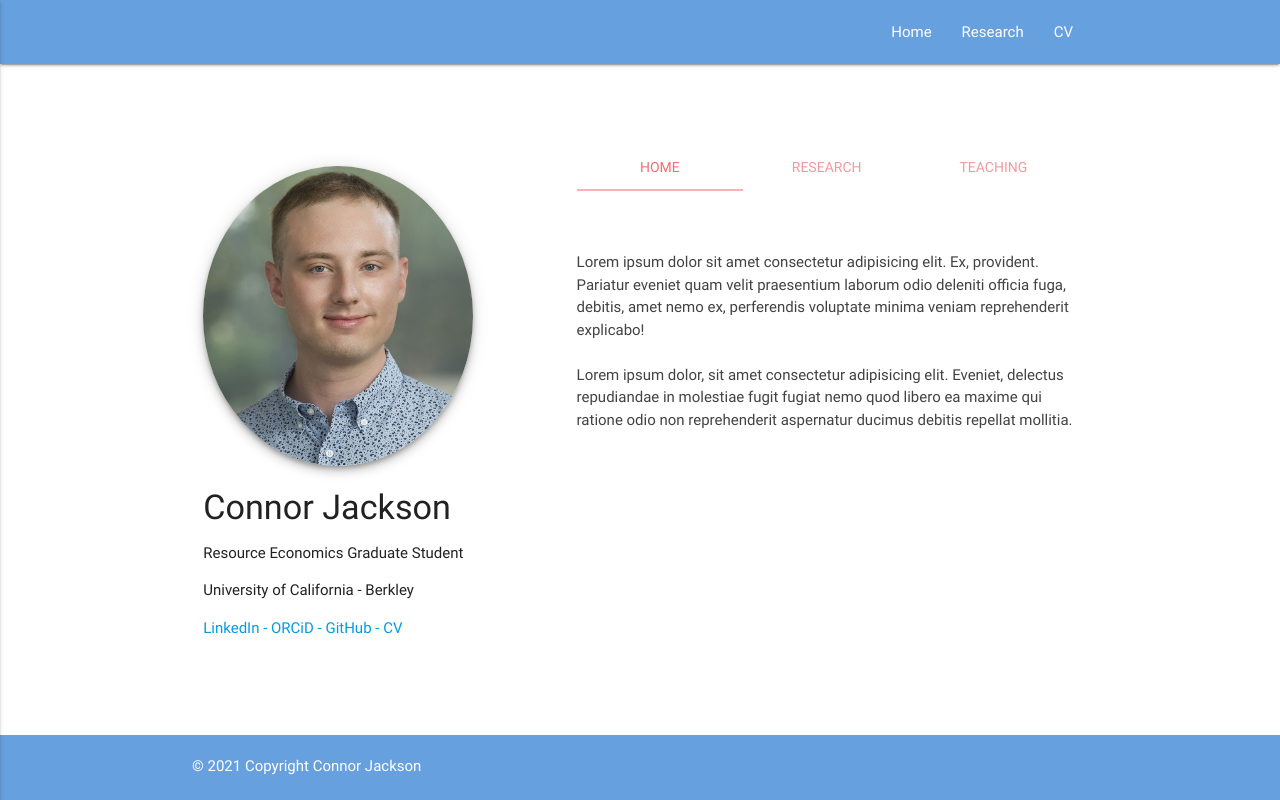
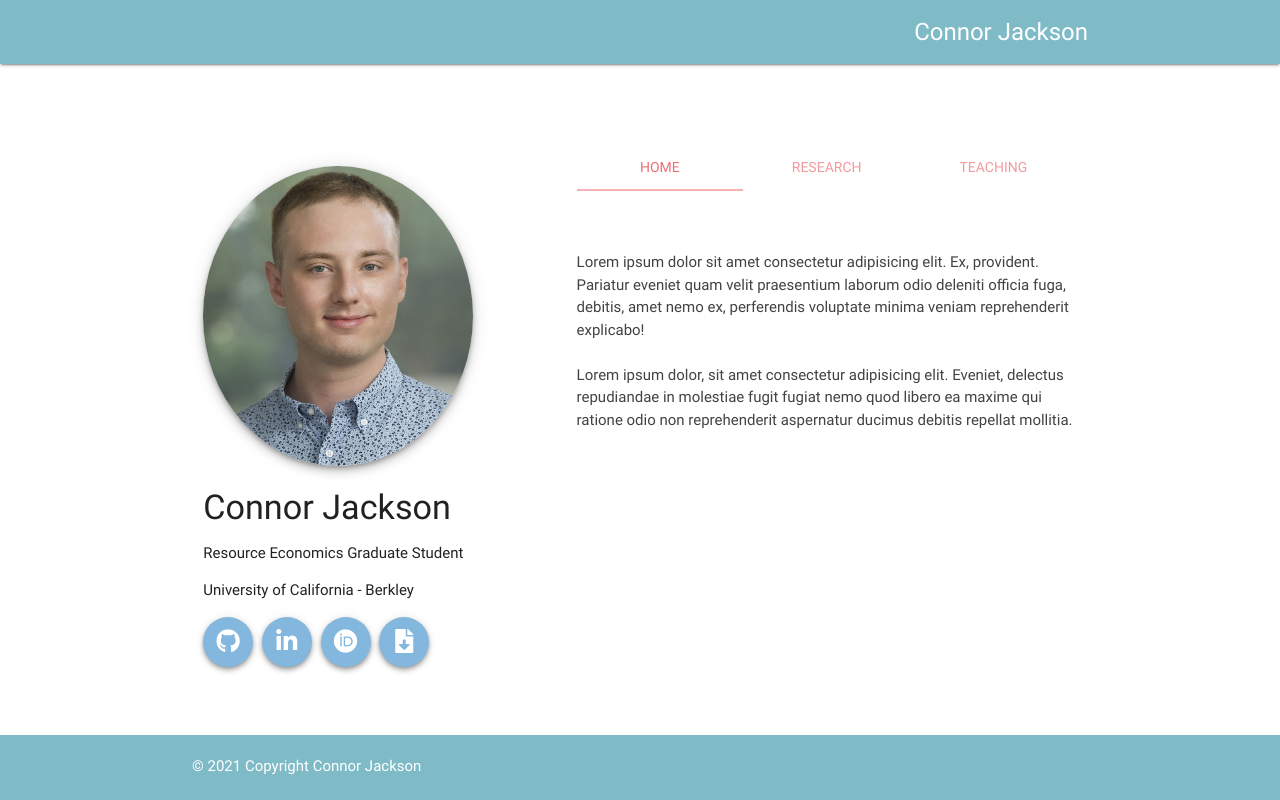
Before and after one commit to pfvatterott/Connor-Portfolio, a plain HTML site: page index.html in a window 1280 px wide. Drawn offline with nearby package versions, Linux system fonts and the light colour scheme; a web font is replaced by a local one.

Commit message:
adjusting color scheme

```diff
--- a/index.html
+++ b/index.html
@@ -29,32 +29,12 @@
 <body>
 
   <!-- Navbar -->
-
   <header>
     <div class="navbar-fixed">
       <nav>
         <div class="nav-wrapper">
           <div class="container">
-            <a href="#" data-activates="mobile-menu" class="button-collapse"><i class="material-icons">menu</i></a>
-            <ul class="right hide-on-med-and-down">
-              <li class="tab"><a href="#home">Home</a></li>
-              <li><a href="#research">Research</a></li>
-              <li><a href="#Portfolio">CV</a></li>
-            </ul>
-            <ul class="side-nav" id="mobile-menu">
-              <li>
-                <div class="userView">
-                  <a href="#!user"><img class="circle"
-                      src="./assets/connor-profile.jpg"
-                      alt="User Image Sidenav"></a>
-                  <a href="#!name"><span class="black-text name">Connor Jackson</span></a>
-                  <a href="#!email"><span class="black-text email">connorpj@gmail.com</span></a>
-                </div>
-              </li>
-              <li><a href="./index.html">Home</a></li>
-              <li><a href="./research.html">Research</a></li>
-              <li><a href="#PortfolioMobile">CV</a></li>
-            </ul>
+            <a class="right navbarTitle">Connor Jackson</a>
           </div>
         </div>
       </nav>
@@ -62,10 +42,7 @@
   </header>
 
   <!-- Main -->
-
-
   <main>
-
     <section class="section white main-section">
         <div class="row container">
             <div class="col s12 m4">
@@ -77,14 +54,31 @@
                 <h4>Connor Jackson</h4>
                 <p>Resource Economics Graduate Student</p>
                 <p>University of California - Berkley</p>
-                <a href="https://www.linkedin.com/in/connorpj/" target="_blank">LinkedIn</a>
+                <!-- <a href="https://www.linkedin.com/in/connorpj/" target="_blank">LinkedIn</a>
                 <a> - </a>
                 <a href="https://orcid.org/0000-0002-4220-5210" target="_blank">ORCiD</a>
                 <a> - </a>
                 <a href="https://github.com/connorp" target="_blank">GitHub</a>
                 <a> - </a>
-                <a href="https://github.com/connorp" target="_blank">CV</a>
+                <a href="https://github.com/connorp" target="_blank">CV</a> -->
 
+                <a href="https://github.com/connorp" target="_blank"
+                  class="hoverable btn-floating btn contact-icons z-depth-2" data-aos="flip-left">
+                  <i class="fab fa-github tooltipped iconImage" data-tooltip="Github"></i>
+                </a>
+                <a href="https://www.linkedin.com/in/connorpj/" target="_blank"
+                  class="hoverable btn-floating btn contact-icons z-depth-2" data-aos="flip-left">
+                  <i class="fab fa-linkedin-in tooltipped iconImage" data-tooltip="LinkedIn"></i>
+                </a>
+                <a href="https://orcid.org/0000-0002-4220-5210" target="_blank"
+                  class="hoverable btn-floating btn contact-icons z-depth-2" data-aos="flip-left">
+                  <i class="fab fa-orcid tooltipped iconImage" data-tooltip="ORCiD"></i>
+                </a>
+                <a href="https://orcid.org/0000-0002-4220-5210" target="_blank"
+                  class="hoverable btn-floating btn contact-icons z-depth-2" data-aos="flip-left">
+                  <i class="fas fa-file-download tooltipped iconImage" data-tooltip="CV"></i>
+                </a>
+                <br><br>
             </div>
             <div class="col s12 m1"></div>
             <div class="col s12 m7">
@@ -142,20 +136,12 @@
                 <div class="divider"></div>
                 <br>
               </div>
-
-
             </div>
         </div>
     </section>
-
-
-
   </main>
 
-
-
   <!-- Footer -->
-
   <footer class="page-footer">
     <div>
       <div class="container">
@@ -174,15 +160,6 @@
     $("document").ready(function () {
       // materialize initializers
       $('.tabs').tabs();
-      $(".button-collapse").sideNav({
-        closeOnClick: true
-      });
-      $('.parallax').parallax();
-      $('.scrollspy').scrollSpy();
-      $('.materialboxed').materialbox();
-      AOS.init();
-
-
     });
   </script>
 
--- a/style.css
+++ b/style.css
@@ -8,9 +8,14 @@ main {
 flex: 1 0 auto;
 }
 
-/* NavBar */
+/* Navbar Color*/
 .nav-wrapper {
-    background-color: #66A0DE;
+    background-color: #7fbbc7;
+}
+
+/* Navbar Text Size */
+.navbarTitle {
+    font-size: x-large;
 }
 
 /* Adjusts Height of Content */
@@ -23,7 +28,24 @@ flex: 1 0 auto;
     height: 300px;
 }
 
-/* Footer */
+/* Icon Formatting */
+.contact-icons {
+    background-color: #83B7DE;
+    margin-right: 5px;
+    height: 50px;
+    width: 50px;
+}
+
+.contact-icons:hover {
+    background-color: #2E3639;
+}
+
+.iconImage {
+    position: relative;
+    top: 4px;
+}
+
+/* Footer Color*/
 .page-footer {
-    background-color: #66A0DE;
+    background-color: #7fbbc7;
 }
```
